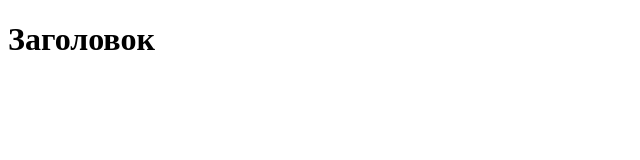
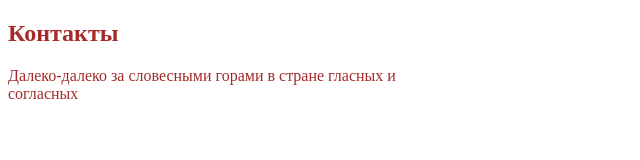
Before and after one commit to Oleg24111984/lessonJS1, a plain HTML site: page index.html in a window 1280 px wide. Shown: the whole page, without its empty margins (0-640 px from the left). Drawn offline with Linux system fonts and the light colour scheme.

Commit message:
Создал раздел Контакты

```diff
--- a/index.html
+++ b/index.html
@@ -5,8 +5,12 @@
     <meta http-equiv="X-UA-Compatible" content="IE=edge">
     <meta name="viewport" content="width=device-width, initial-scale=1.0">
     <title>Document</title>
+    <link rel="stylesheet" href="style.css">
 </head>
 <body>
-    <h1>Заголовок</h1>
+    <section>
+        <h1>Контакты</h1>
+        <p>Далеко-далеко за словесными горами в стране гласных и согласных</p>
+    </section>
 </body>
 </html>
--- /dev/null
+++ b/style.css
@@ -0,0 +1,5 @@
+section {
+    font-size: 16px;
+    color: brown;
+    width: 450px;
+}
```
